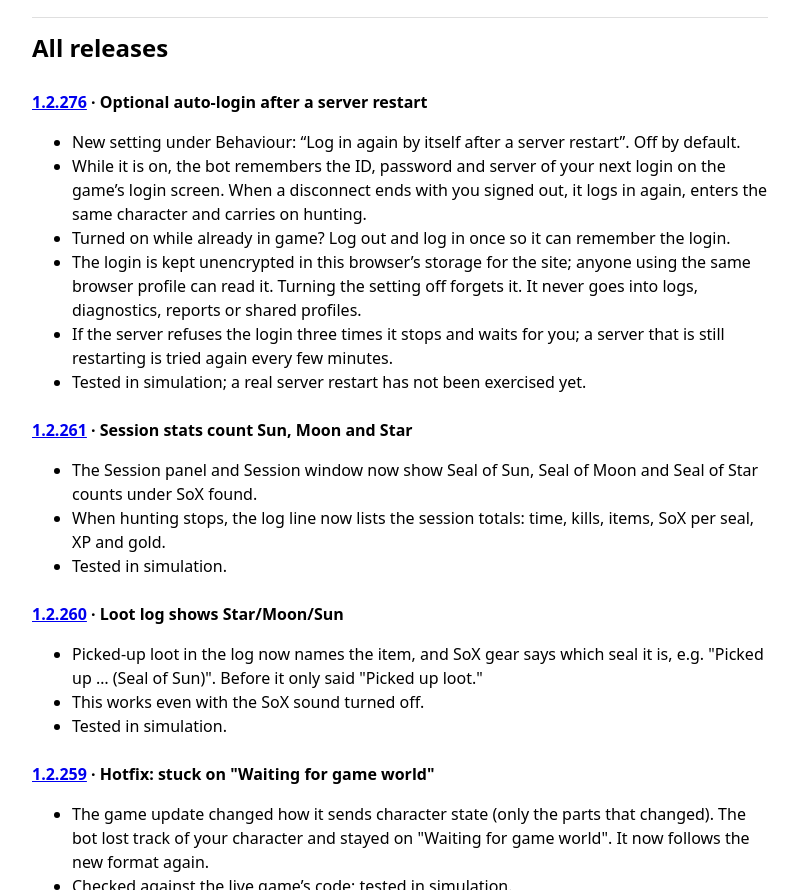
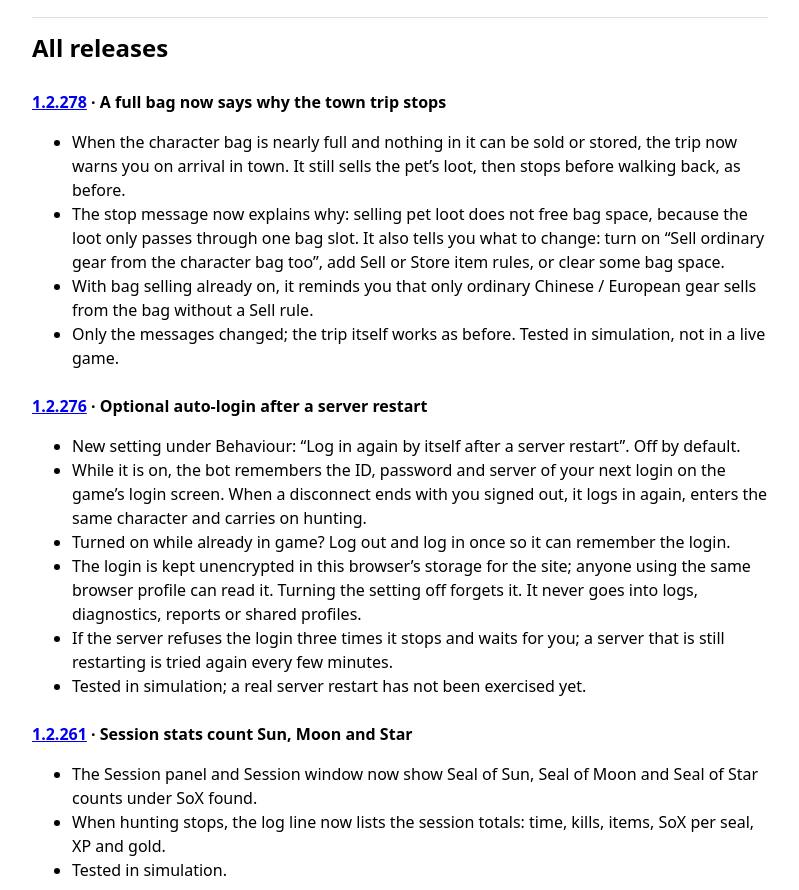
Before and after one commit to nixxane/opensro-bot-lean-site, a plain HTML site: page notes.html in a window 1280 px wide. Shown: the part 3196-4086 px from the top of the page, without its empty margins (240-1039 px from the left). Drawn offline with Linux system fonts and the light colour scheme; a script that the page names is missing; files whose address does not match are found by name; a web font is replaced by a local one.

Commit message:
Patch notes: 1.2.278
Co-Authored-By: Claude Opus 5.5 <noreply@anthropic.com>

```diff
--- a/notes.html
+++ b/notes.html
@@ -127,6 +127,15 @@
         </div>
         <section id="patch-notes">
         <h2 class="visually-hidden">All releases</h2>
+      <article class="release" id="v1-2-278">
+        <h3><a href="https://github.com/nixxane/opensro-bot-lean/releases/tag/v1.2.278">1.2.278</a> &middot; A full bag now says why the town trip stops</h3>
+        <ul>
+          <li>When the character bag is nearly full and nothing in it can be sold or stored, the trip now warns you on arrival in town. It still sells the pet&rsquo;s loot, then stops before walking back, as before.</li>
+          <li>The stop message now explains why: selling pet loot does not free bag space, because the loot only passes through one bag slot. It also tells you what to change: turn on &ldquo;Sell ordinary gear from the character bag too&rdquo;, add Sell or Store item rules, or clear some bag space.</li>
+          <li>With bag selling already on, it reminds you that only ordinary Chinese / European gear sells from the bag without a Sell rule.</li>
+          <li>Only the messages changed; the trip itself works as before. Tested in simulation, not in a live game.</li>
+        </ul>
+      </article>
       <article class="release" id="v1-2-276">
         <h3><a href="https://github.com/nixxane/opensro-bot-lean/releases/tag/v1.2.276">1.2.276</a> &middot; Optional auto-login after a server restart</h3>
         <ul>
```
